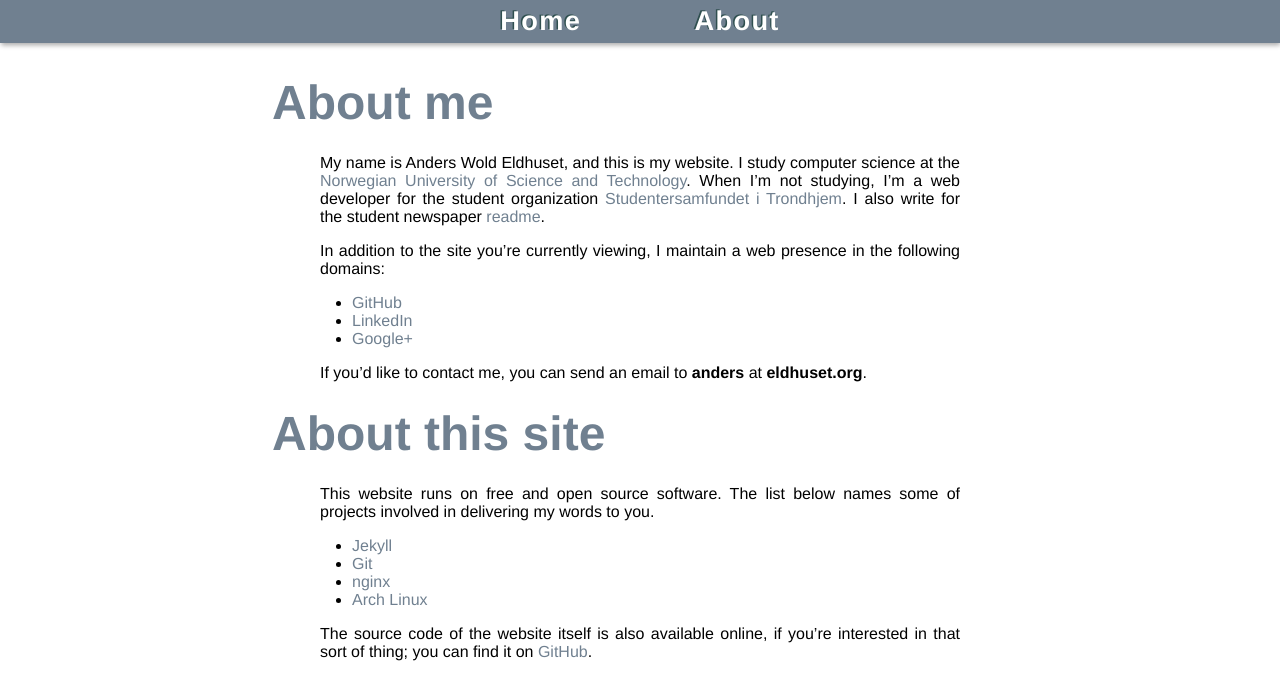
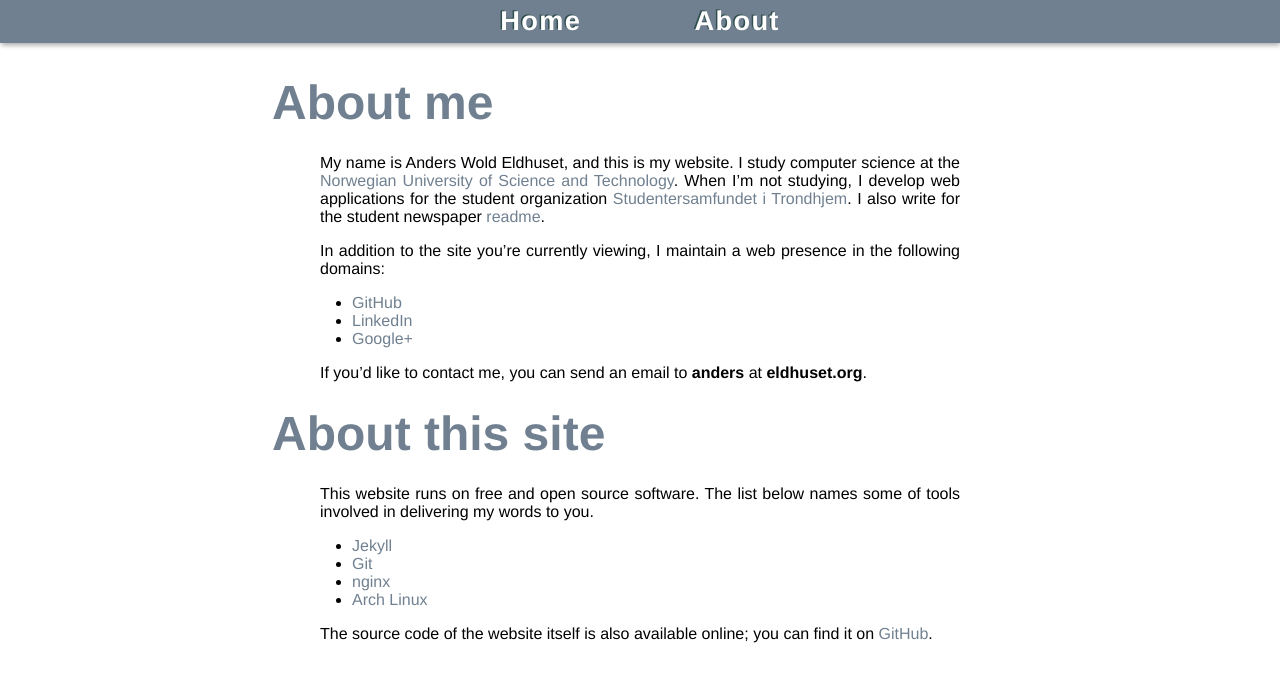
Before and after one commit to andereld/andereld.github.io, a Jekyll site: the page built from about.markdown, in a window 1280 px wide. Shown: the top 700 px of the page. Built offline with Jekyll 4.4.1, drawn with Linux system fonts in a browser that asks for light colours; Markdown is read by kramdown in place of the engine named in the settings.

Commit message:
Improve the language of the 'About' page

```diff
--- a/about.markdown
+++ b/about.markdown
@@ -6,8 +6,8 @@ title: About
 # About me
 
 My name is Anders Wold Eldhuset, and this is my website. I study computer
-science at the [Norwegian University of Science and Technology][NTNU].
-When I'm not studying, I'm a web developer for the student organization
+science at the [Norwegian University of Science and Technology][NTNU]. When
+I'm not studying, I develop web applications for the student organization
 [Studentersamfundet i Trondhjem][samfundet]. I also write for the student
 newspaper [readme][readme].
 
@@ -24,16 +24,16 @@ If you'd like to contact me, you can send an email to **anders** at
 # About this site
 
 This website runs on free and open source software. The list below names
-some of projects involved in delivering my words to you.
+some of tools involved in delivering my words to you.
 
 * [Jekyll](http://jekyllrb.com/)
 * [Git](http://git-scm.com)
 * [nginx](http://nginx.org/)
 * [Arch Linux](http://www.archlinux.org)
 
-The source code of the website itself is also available online,
-if you're interested in that sort of thing; you can find it on
-[GitHub](https://github.com/andereld/eldhuset.org).
+The source code of the website itself is also available online; you can find it
+on [GitHub](https://github.com/andereld/eldhuset.org).
+
 
 [NTNU]: http://www.ntnu.edu "NTNU"
 [readme]: https://abakus.no/pages/view/komiteer/readme "readme"
```
